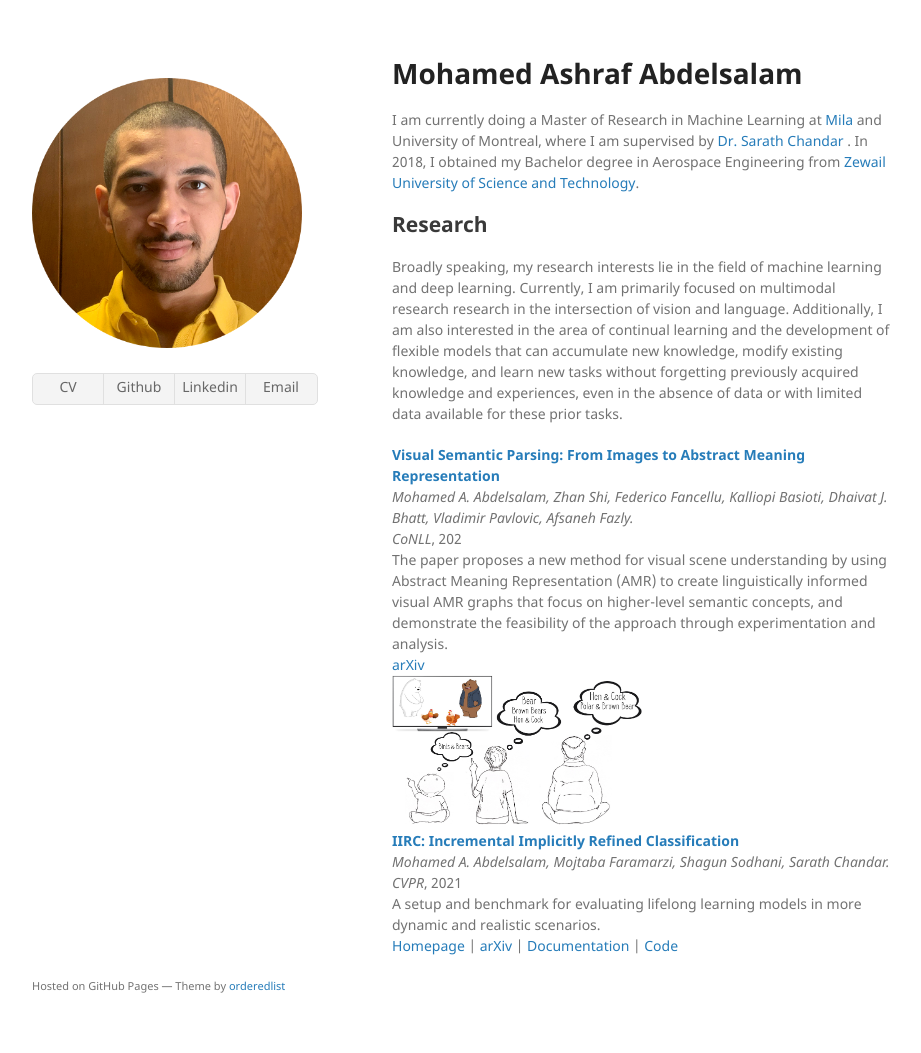
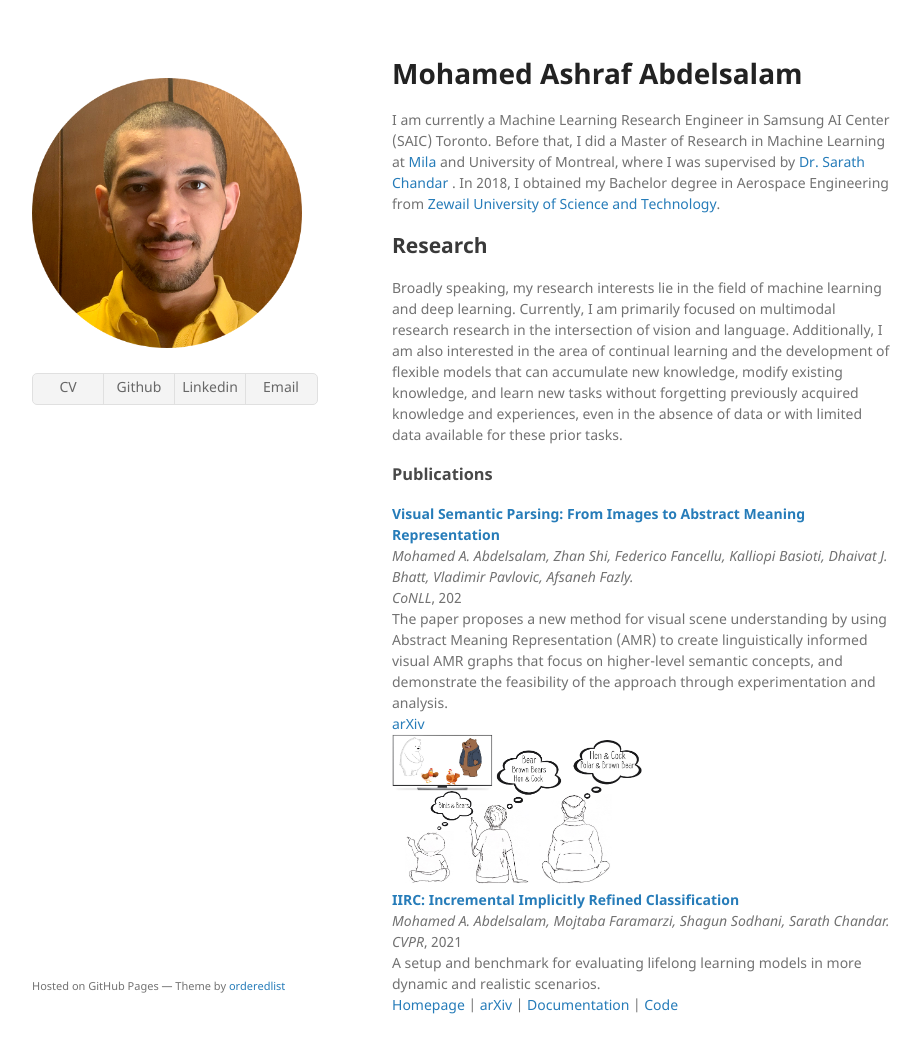
Before and after one commit to MohamedAbdelsalam9/mohamedabdelsalam9.github.io, a Jekyll site: the page built from index.md, in a window 1280 px wide and 1065 px high. Shown: the top 1053 px of the window, without its empty margins (178-1099 px from the left). Built offline with Jekyll 4.4.1, drawn with Linux system fonts in a browser that asks for light colours; the repository's description, which GitHub fills in, is left out; our own code applies the rules of GitHub Pages for plain Markdown files.

Commit message:
Update index.md

```diff
--- a/index.md
+++ b/index.md
@@ -4,12 +4,13 @@ layout: default
 
 # Mohamed Ashraf Abdelsalam
 
-I am currently doing a Master of Research in Machine Learning at
-<a href="mila.quebec/en/"> Mila </a> and University of Montreal, where I am supervised by <a href="http://sarathchandar.in/">Dr. Sarath Chandar </a>. In 2018, I obtained my Bachelor degree in Aerospace Engineering from <a href="https://zewailcity.edu.eg/">Zewail University of Science and Technology</a>.
+I am currently a Machine Learning Research Engineer in Samsung AI Center (SAIC) Toronto. Before that, I did a Master of Research in Machine Learning at
+<a href="mila.quebec/en/"> Mila </a> and University of Montreal, where I was supervised by <a href="http://sarathchandar.in/">Dr. Sarath Chandar </a>. In 2018, I obtained my Bachelor degree in Aerospace Engineering from <a href="https://zewailcity.edu.eg/">Zewail University of Science and Technology</a>.
 
 ## Research
 Broadly speaking, my research interests lie in the field of machine learning and deep learning. Currently, I am primarily focused on multimodal research research in the intersection of vision and language. Additionally, I am also interested in the area of continual learning and the development of flexible models that can accumulate new knowledge, modify existing knowledge, and learn new tasks without forgetting previously acquired knowledge and experiences, even in the absence of data or with limited data available for these prior tasks.
 
+### Publications
  <div class="publication">
     <div class="text">
      <a href="https://arxiv.org/abs/2210.14862"><b>Visual Semantic Parsing: From Images to Abstract Meaning Representation</b></a>
@@ -18,6 +19,8 @@ Broadly speaking, my research interests lie in the field of machine learning and
      <br>The paper proposes a new method for visual scene understanding by using Abstract Meaning Representation (AMR) to create linguistically informed visual AMR graphs that focus on higher-level semantic concepts, and demonstrate the feasibility of the approach through experimentation and analysis.
      <br><a href="https://arxiv.org/abs/2210.14862">arXiv</a>
     </div>
+
+
   <div class="image">
     <img src="./images/summary.png" alt=""/>
   </div>
```
